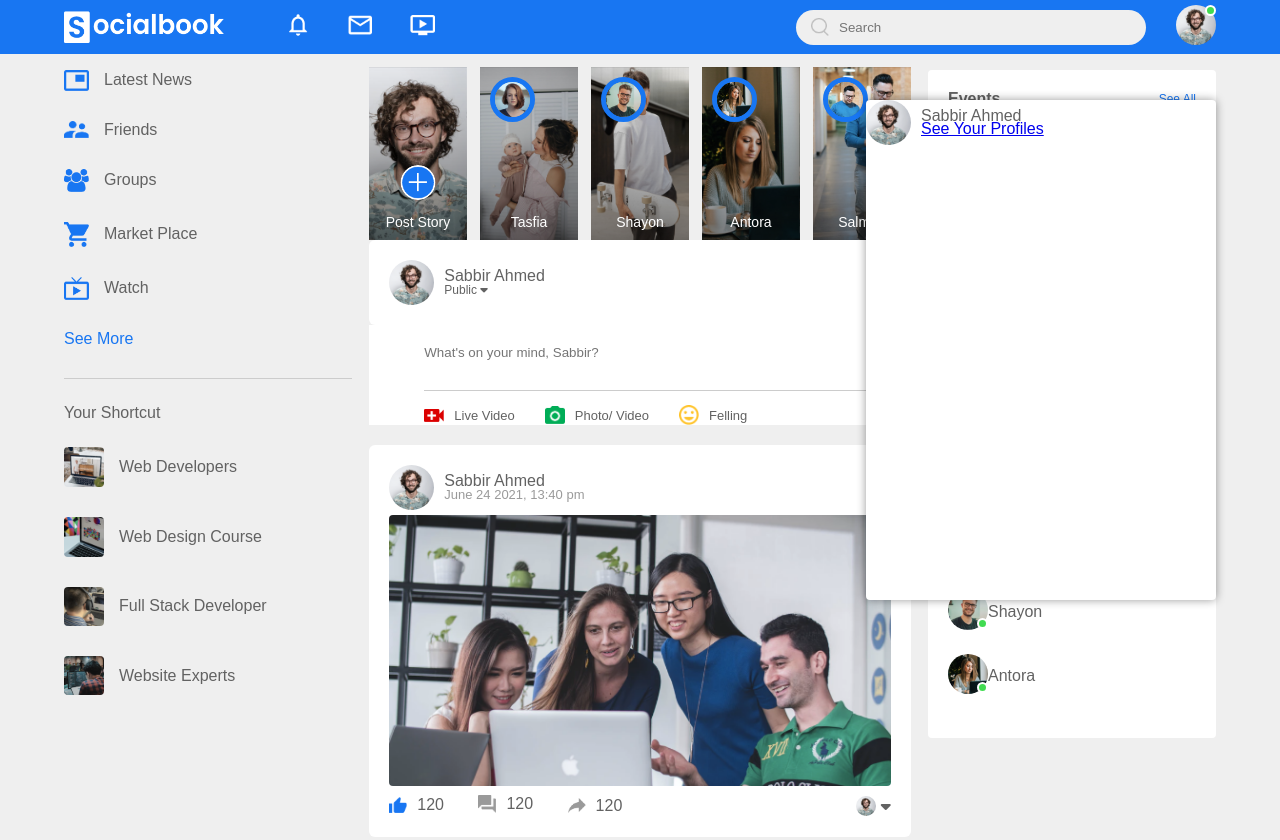
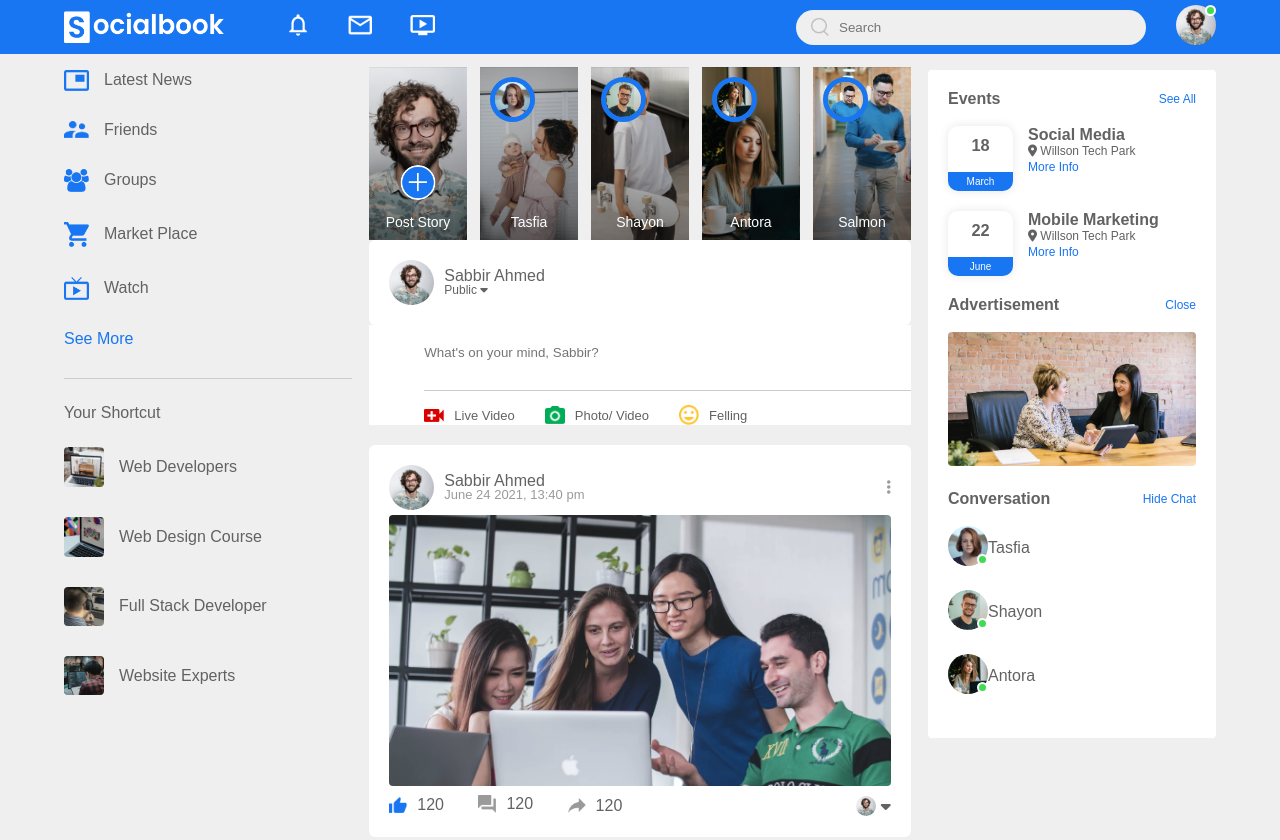
Before and after one commit to SAshourav/Facebook-Copy, a plain HTML site: page index.html in a window 1280 px wide. Shown: the top 840 px of the page. Drawn offline with Linux system fonts and the light colour scheme.

Commit message:
Update index.html

```diff
--- a/index.html
+++ b/index.html
@@ -25,17 +25,6 @@
             </div>
             <div class="nav-user-icon online">
                 <img src="images/profile-pic.png" alt="">
-            </div>
-        </div>
-
-<!--------------Setting menu--------------->
-        <div class="settings-menu">
-            <div class="user-profile">
-                <img src="images/profile-pic.png">
-                <div>
-                    <p>Sabbir Ahmed</p>
-                    <a href="#">See Your Profiles</a>
-                </div>
             </div>
         </div>
 
```
